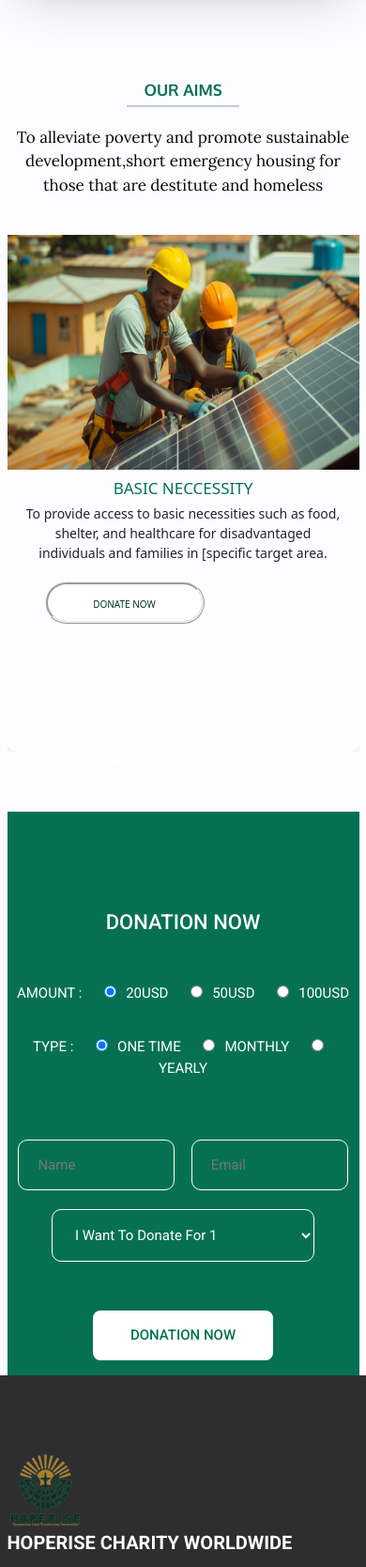
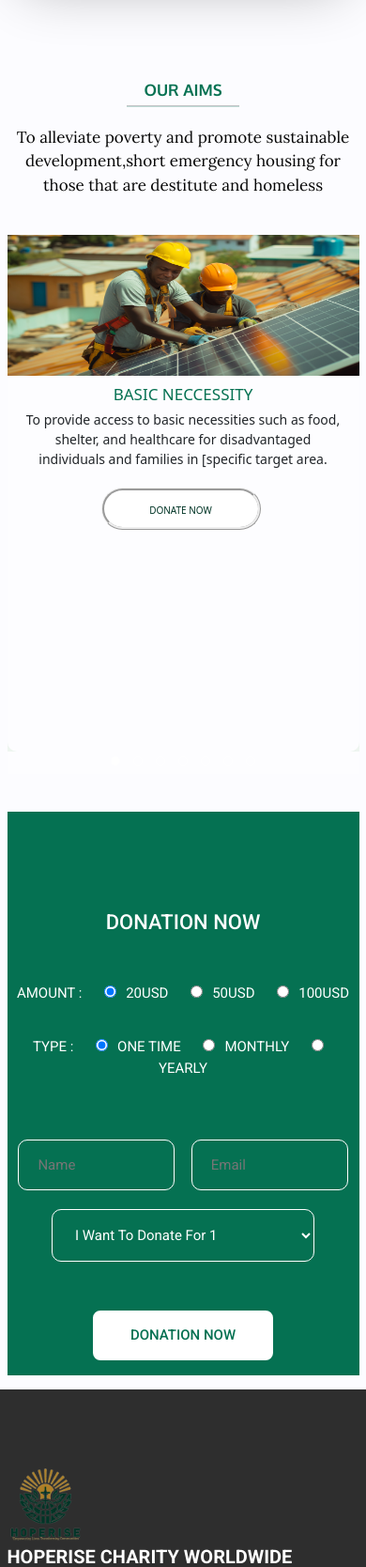
Before and after one commit to tsbproject/hoperise-newx, a PHP site: page / in a window 390 px wide. Shown: the part 2723-4391 px from the top of the page at 94% size. Run offline with PHP 8.4, Linux system fonts and the light colour scheme; some libraries are stand-ins or nearby versions.

Commit message:
[committed]

```diff
--- a/css/style.css
+++ b/css/style.css
@@ -412,7 +412,7 @@ body h1, body h2, body h3, body h4, body h5 {
 @media (max-width: 575.98px) {
   .our-objective__img {
     max-width: 100%;
-    height: 25rem;
+    height: 15rem;
   }
 }
 .our-objective__header {
@@ -487,6 +487,23 @@ body h1, body h2, body h3, body h4, body h5 {
     position: relative;
     top: 1rem;
     left: 4rem;
+    background-color: #ffffff;
+    border-radius: 3rem;
+    border-style: ridge;
+    width: 17rem;
+    height: 4.5rem;
+    padding: 1.5rem 3rem;
+  }
+}
+@media (max-width: 397.98px) {
+  .our-objective__borderes {
+    font-size: 1rem;
+    font-family: "Roboto" sans-serif;
+    font-weight: 500;
+    text-align: center;
+    position: relative;
+    top: 1rem;
+    left: 10rem;
     background-color: #ffffff;
     border-radius: 3rem;
     border-style: ridge;
--- a/index.html
+++ b/index.html
@@ -307,8 +307,8 @@
             </div>
 
             <div class="container">
-                <div class="row row-cols-1 row-cols-xm-1 row-cols-sm-1 row-cols-md-1 row-col-lg-3">
-                    <div class="col">
+                <div class="row">
+                    <div class="col-md-12">
                         <div class="our-objective owl-carousel owl-theme">
                             <div class="our-objective__item">
                                 <img class="our-objective__img" src="img/hoperise-basic.png" alt="basic">
@@ -316,14 +316,7 @@
                                     <h2 class="our-objective__header">BASIC NECCESSITY</h2>
                                     <p class="our-objective__text">To provide access to basic necessities such as food,
                                          shelter, and healthcare for disadvantaged individuals and families in [specific target area.</p>
-                                    <!-- <div class="progress-text">
-                                        <p class="progress-top">50%</p>
-                                        <div class="progress">
-                                            <div class="progress-bar" role="progressbar" aria-valuenow="50" aria-valuemin="0" aria-valuemax="100" style="width:50%"></div>
-                                        </div>
-                                        <p class="progress-left">Raised: <span>$1200</span></p>
-                                        <p class="progress-right">Goal: <span>$2400</span></p>
-                                    </div> -->
+
                                     <h2 class="our-objective__borderes"><a href="#">DONATE NOW</a></h2>
                                 </div>
                             </div>
@@ -334,14 +327,7 @@
                                     <p class="our-objective__text">To empower marginalized groups, including women,
                                         children, and persons with disabilities, through skills development programs,
                                         education, and vocational training</p>
-                                    <!-- <div class="progress-text">
-                                        <p class="progress-top">50%</p>
-                                        <div class="progress">
-                                            <div class="progress-bar" role="progressbar" aria-valuenow="50" aria-valuemin="0" aria-valuemax="100" style="width:50%"></div>
-                                        </div>
-                                        <p class="progress-left">Raised: <span>$1200</span></p>
-                                        <p class="progress-right">Goal: <span>$2400</span></p>
-                                    </div> -->
+
                                     <h2 class="our-objective__borderes"><a href="#">DONATE NOW</a></h2>
                                 </div>
                             </div>
@@ -352,14 +338,7 @@
                                     <p class="our-objective__text">implement community-driven initiatives that promote
                                          environmental sustainability, including renewable energy projects, waste
                                           management systems, and conservation efforts</p>
-                                    <!-- <div class="progress-text">
-                                        <p class="progress-top">50%</p>
-                                        <div class="progress">
-                                            <div class="progress-bar" role="progressbar" aria-valuenow="50" aria-valuemin="0" aria-valuemax="100" style="width:50%"></div>
-                                        </div>
-                                        <p class="progress-left">Raised: <span>$1200</span></p>
-                                        <p class="progress-right">Goal: <span>$2400</span></p>
-                                    </div> -->
+
                                     <h2 class="our-objective__borderes"><a href="#">DONATE NOW</a></h2>
                                 </div>
                             </div>
@@ -370,14 +349,7 @@
                                     <p class="our-objective__text">To advocate for the rights and welfare of
                                         vulnerable populations, ensuring their voices are heard and respected
                                         at local, national, and international levels</p>
-                                    <!-- <div class="progress-text">
-                                        <p class="progress-top">50%</p>
-                                        <div class="progress">
-                                            <div class="progress-bar" role="progressbar" aria-valuenow="50" aria-valuemin="0" aria-valuemax="100" style="width:50%"></div>
-                                        </div>
-                                        <p class="progress-left">Raised: <span>$1200</span></p>
-                                        <p class="progress-right">Goal: <span>$2400</span></p>
-                                    </div> -->
+
                                     <h2 class="our-objective__borderes"><a href="#">DONATE NOW</a></h2>
                                 </div>
                             </div>
@@ -389,14 +361,7 @@
                                     <p class="our-objective__text">To conduct regular monitoring and evaluation activities to assess
                                          the effectiveness and efficiency of our interventions, making necessary adjustments to
                                          achieve our goals.</p>
-                                    <!-- <div class="progress-text">
-                                        <p class="progress-top">50%</p>
-                                        <div class="progress">
-                                            <div class="progress-bar" role="progressbar" aria-valuenow="50" aria-valuemin="0" aria-valuemax="100" style="width:50%"></div>
-                                        </div>
-                                        <p class="progress-left">Raised: <span>$1200</span></p>
-                                        <p class="progress-right">Goal: <span>$2400</span></p>
-                                    </div> -->
+
                                     <h2 class="our-objective__borderes"><a href="#">DONATE NOW</a></h2>
                                 </div>
                             </div>
@@ -408,14 +373,7 @@
                                     <p class="our-objective__text">To foster partnerships with local stakeholders,
                                         government agencies, and other NGOs to maximize the impact and reach of
                                         our programs.</p>
-                                    <!-- <div class="progress-text">
-                                        <p class="progress-top">50%</p>
-                                        <div class="progress">
-                                            <div class="progress-bar" role="progressbar" aria-valuenow="50" aria-valuemin="0" aria-valuemax="100" style="width:50%"></div>
-                                        </div>
-                                        <p class="progress-left">Raised: <span>$1200</span></p>
-                                        <p class="progress-right">Goal: <span>$2400</span></p>
-                                    </div> -->
+
                                     <h2 class="our-objective__borderes"><a href="#">DONATE NOW</a></h2>
                                 </div>
                             </div>
@@ -426,14 +384,7 @@
                                     <h2 class="our-objective__header">PROMOTING ACCOUNTABILITY</h2>
                                     <p class="our-objective__text">To promote transparency, accountability, and ethical practices in
                                          all aspects of our operations, including fundraising, financial management, and program implementation</p>
-                                    <!-- <div class="progress-text">
-                                        <p class="progress-top">50%</p>
-                                        <div class="progress">
-                                            <div class="progress-bar" role="progressbar" aria-valuenow="50" aria-valuemin="0" aria-valuemax="100" style="width:50%"></div>
-                                        </div>
-                                        <p class="progress-left">Raised: <span>$1200</span></p>
-                                        <p class="progress-right">Goal: <span>$2400</span></p>
-                                    </div> -->
+
                                     <h2 class="our-objective__borderes"><a href="#">DONATE NOW</a></h2>
                                 </div>
                             </div>
@@ -444,7 +395,7 @@
         </section>
 
 
-        <section class="donors">
+        <section class="donors u-margin-bottom-small">
             <div class="container">
                 <div class="row">
                     <div class="col-md-12">
--- a/sass/components/_carousel.scss
+++ b/sass/components/_carousel.scss
@@ -154,7 +154,7 @@
 
         @include media-breakpoint-down(sm) {
             max-width: 100%;
-            height: 25rem;
+            height: 15rem;
 
         }
     }
@@ -248,6 +248,25 @@
         position: relative;
         top: 1rem;
         left: 4rem;
+        background-color: $color-secondary-white;
+        border-radius: 3rem;
+        border-style: ridge;
+        width: 17rem;
+        height: 4.5rem;
+        padding: 1.5rem 3rem;
+
+       }
+
+       @include media-breakpoint-down(xm) {
+
+        font-size: $default-primary-font-smaller;
+        font-family: "Roboto" sans-serif;
+        font-weight: 500;
+        text-align: center;
+        // color: $color-primary;
+        position: relative;
+        top: 1rem;
+        left: 10rem;
         background-color: $color-secondary-white;
         border-radius: 3rem;
         border-style: ridge;
```
Also changed, not shown: 1 other file.
